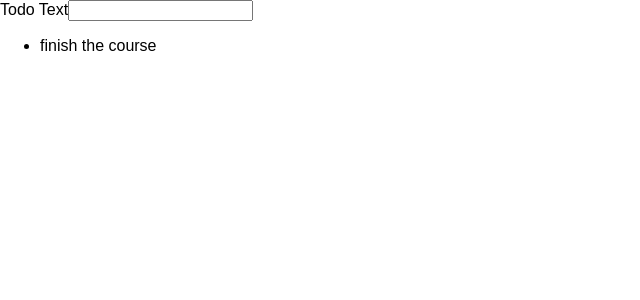
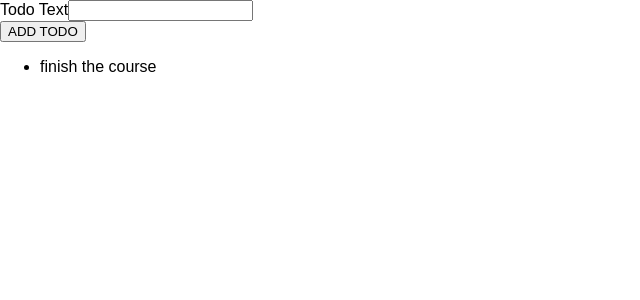
Before and after one commit to adamhinton/typescript-react-followalong-udemy, a React (Create React App) app: page / in a window 1280 px wide. Shown: the top 300 px of the page, without its empty margins (0-640 px from the left). Built offline with nearby package versions, Linux system fonts and the light colour scheme.

Commit message:
submit btn

```diff
--- a/src/components/NewTodo.tsx
+++ b/src/components/NewTodo.tsx
@@ -5,6 +5,7 @@ const NewTodo = () => {
         <label htmlFor="todo-text">Todo Text</label>
         <input type="text" id="todo-text" />
       </div>
+      <button type="submit">ADD TODO</button>
     </form>
   );
 };
```
